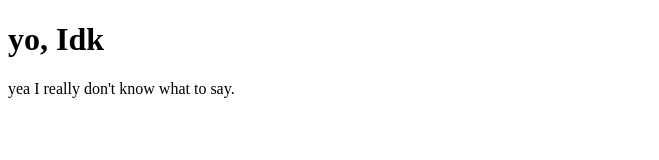
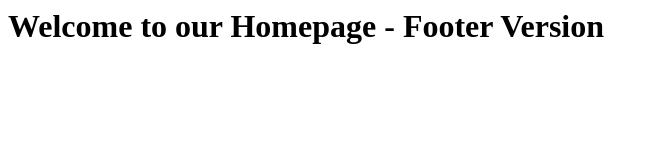
Before and after one commit to 44lvac/act1, a plain HTML site: page index.html in a window 1280 px wide. Shown: the whole page, without its empty margins (0-659 px from the left). Drawn offline with Linux system fonts and the light colour scheme.

Commit message:
Update index.html with final changes

```diff
--- a/index.html
+++ b/index.html
@@ -1,10 +1 @@
-<!DOCTYPE html>
-<html>
-<head>
-    <title> LV ARCANA </title>
-</head>
-<body>
-    <h1>yo, Idk</h1>
-    <p>yea I really don't know what to say.</p>
-</body>
-</html>
+<h1>Welcome to our Homepage - Footer Version</h1>
```
